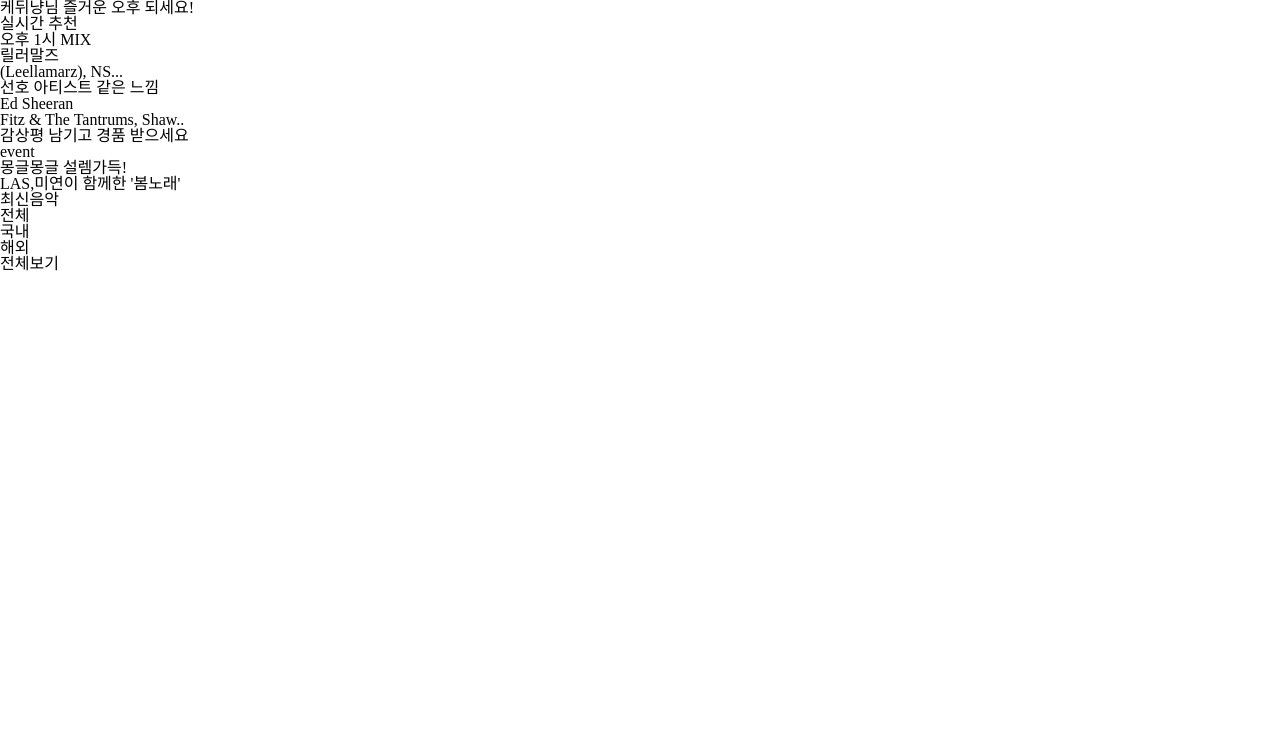
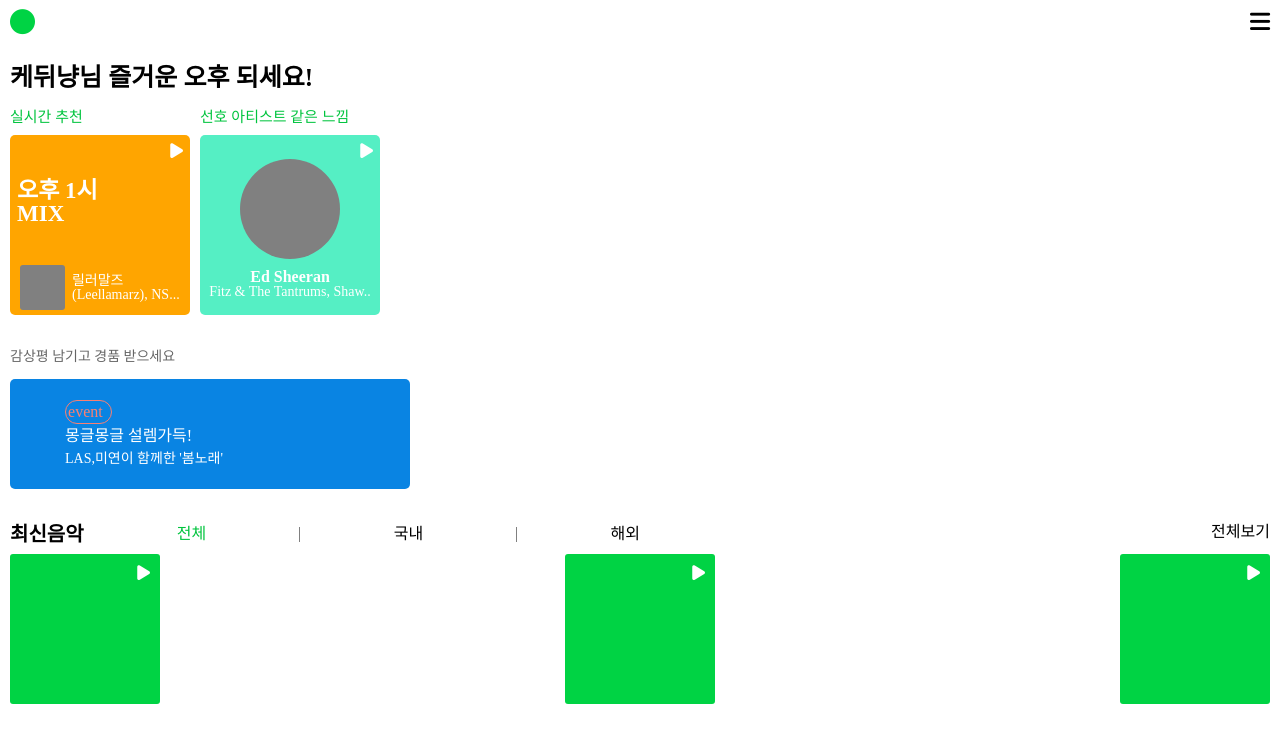
Before and after one commit to naturalMin/melone-clone, a plain HTML site: page index.html in a window 1280 px wide. Drawn offline with Linux system fonts and the light colour scheme.

Commit message:
add: main page

```diff
--- a/index.css
+++ b/index.css
@@ -0,0 +1,169 @@
+header {
+    display: flex;
+    justify-content: space-between;
+    padding: 10px;
+    margin-bottom: 10px;
+}
+.melone_logo i {
+    font-size: 25px;
+    color: #00d344;
+}
+.menu i {
+    font-size: 23px;
+}
+main {
+    padding: 10px;
+}
+#recommend h1 {
+    font-size: 25px;
+    font-weight: 600;
+}
+#recommend ul {
+    display: flex;
+    margin-top: 20px;
+}
+#recommend ul li {
+    margin-right: 10px;
+}
+#recommend ul li h3 {
+    font-size: 15px;
+    color: #00c43e;
+}
+.recommend_info {
+    margin-top: 10px;
+    width: 180px;
+    height: 180px;
+    border-radius: 5px;
+    padding: 7px;
+}
+.recommend_info.realtime {
+    background-color: orange;
+}
+.play_logo {
+    display: flex;
+    justify-content: flex-end;
+}
+.play_logo i {
+    font-size: 17px;
+    color: white;
+}
+.recommend_info h2 {
+    margin-top: 20px;
+    font-size: 23px;
+    font-weight: 700;
+    color: white;
+}
+.play_info {
+    margin-top: 40px;
+    display: flex;
+    justify-content: space-around;
+}
+.play_info .info_img {
+    width: 45px;
+    height: 45px;
+    background-color: gray;
+    border-radius: 3px;
+}
+.play_info .info_text {
+    display: flex;
+    flex-direction: column;
+    justify-content: center;
+    font-size: 14px;
+    color: white;
+}
+.recommend_info.favorite {
+    background-color: #55efc4;
+}
+.recommend_info.favorite .play_cover {
+    width: 100px;
+    height: 100px;
+    border-radius: 50%;
+    background-color: gray;
+    margin: auto;
+}
+.recommend_info.favorite .play_info {
+    margin-top: 10px;
+    display: flex;
+    flex-direction: column;
+    color: white;
+    text-align: center;
+}
+.recommend_info.favorite .play_info h5 {
+    font-size: 16px;
+    font-weight: 600;
+}
+.recommend_info.favorite .play_info p {
+    font-size: 14px;
+}
+#events {
+    margin-top: 35px;
+}
+#events p {
+    font-size: 14px;
+    opacity: 0.6;
+}
+.event {
+    margin-top: 15px;
+    width: 400px;
+    height: 110px;
+    background-color: #0984e3;
+    border-radius: 5px;
+    display: flex;
+    justify-content: center;
+    align-items: center;
+}
+.event_info .event_logo {
+    width: 47px;
+    padding: 3px 2px;
+    border: 1px solid salmon;
+    color: salmon;
+    border-radius: 30px;
+}
+.event_text {
+    line-height: 1.5;
+    color: white;
+}
+.event_text h4 {
+    font-size: 14px;
+}
+.event_img {
+    width:33%;
+}
+#recent_music {
+    margin-top: 35px;
+}
+#recent_music .title {
+    display: flex;
+    justify-content: space-between;
+    align-self: center;
+}
+.title .category {
+    width: 50%;
+    display: flex;
+    justify-content: space-between;
+    align-items: center;
+}
+.category h1 {
+    font-size: 20px;
+    font-weight: 600;
+}
+.category span.active {
+    color: #00c43e;
+}
+.category .line {
+    width: 1px;
+    height: 15px;
+    background-color: gray;
+}
+#recent_music ul {
+    margin-top: 10px;
+    display: flex;
+    justify-content: space-between;
+}
+#recent_music ul li {
+    width: 150px;
+    height: 150px;
+    background-color: #00d344;
+    padding: 10px;
+    border-radius: 3px;
+}
--- a/index.html
+++ b/index.html
@@ -5,12 +5,18 @@
     <meta http-equiv="X-UA-Compatible" content="IE=edge">
     <meta name="viewport" content="width=device-width, initial-scale=1.0">
     <link rel="stylesheet" href="reset.css">
+    <link rel="stylesheet" href="index.css">
+    <script src="https://kit.fontawesome.com/92510bd7c4.js" crossorigin="anonymous"></script>
     <title>Melone</title>
 </head>
 <body>
   <header>
-    <div class="melone_logo"></div>
-    <div class="menu"></div>
+    <div class="melone_logo">
+        <i class="fa-solid fa-circle"></i>
+    </div>
+    <div class="menu">
+        <i class="fa-solid fa-bars"></i>
+    </div>
   </header>
   <main>
     <section id="recommend">
@@ -18,9 +24,11 @@
         <ul>
             <li>
                 <h3>실시간 추천</h3>
-                <div class="recommend_info">
-                    <div class="play_logo"></div>
-                    <h2>오후 1시 MIX</h2>
+                <div class="recommend_info realtime">
+                    <div class="play_logo">
+                        <i class="fa-solid fa-play"></i>
+                    </div>
+                    <h2>오후 1시 <br /> MIX</h2>
                     <div class="play_info">
                         <div class="info_img"></div>
                         <div class="info_text">
@@ -32,18 +40,20 @@
             </li>
             <li>
                 <h3>선호 아티스트 같은 느낌</h3>
-                <div class="recommend_info">
-                    <div class="play_logo"></div>
+                <div class="recommend_info favorite">
+                    <div class="play_logo">
+                        <i class="fa-solid fa-play"></i>
+                    </div>
                     <div class="play_cover"></div>
                     <div class="play_info">
-                        <p>Ed Sheeran</p>
+                        <h5>Ed Sheeran</h5>
                         <p>Fitz & The Tantrums, Shaw..</p>
                     </div>
                 </div>
             </li>
         </ul>
     </section>
-    <section>
+    <section id="events">
         <p>감상평 남기고 경품 받으세요</p>
         <div class="event">
             <div class="event_info">
@@ -56,26 +66,33 @@
             <div class="event_img"></div>
         </div>
     </section>
-    <section>
+    <section id="recent_music">
         <div class="title">
-            <h1>최신음악</h1>
-            <span>전체</span>
-            <div class="line"></div>
-            <span>국내</span>
-            <div class="line"></div>
-            <span>해외</span>
-            <div class="line"></div>
+            <div class="category">
+                <h1>최신음악</h1>
+                <span class="active">전체</span>
+                <div class="line"></div>
+                <span>국내</span>
+                <div class="line"></div>
+                <span>해외</span>
+            </div>
             <span>전체보기</span>
         </div>
         <ul>
             <li>
-                <div class="play_logo"></div>
+                <div class="play_logo">
+                    <i class="fa-solid fa-play"></i>
+                </div>
             </li>
             <li>
-                <div class="play_logo"></div>
+                <div class="play_logo">
+                    <i class="fa-solid fa-play"></i>
+                </div>
             </li>
             <li>
-                <div class="play_logo"></div>
+                <div class="play_logo">
+                    <i class="fa-solid fa-play"></i>
+                </div>
             </li>
         </ul>
     </section>
--- a/reset.css
+++ b/reset.css
@@ -17,6 +17,7 @@ time, mark, audio, video {
 	font-size: 100%;
 	font: inherit;
 	vertical-align: baseline;
+	box-sizing: border-box;
 }
 /* HTML5 display-role reset for older browsers */
 article, aside, details, figcaption, figure,
```
